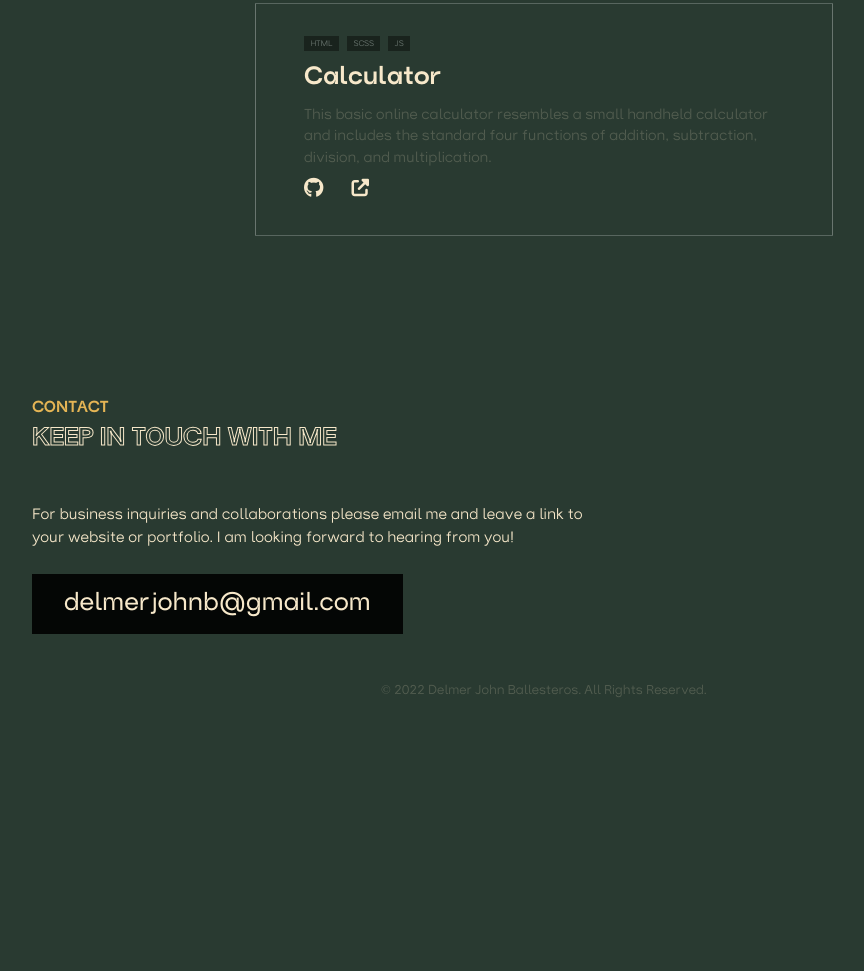
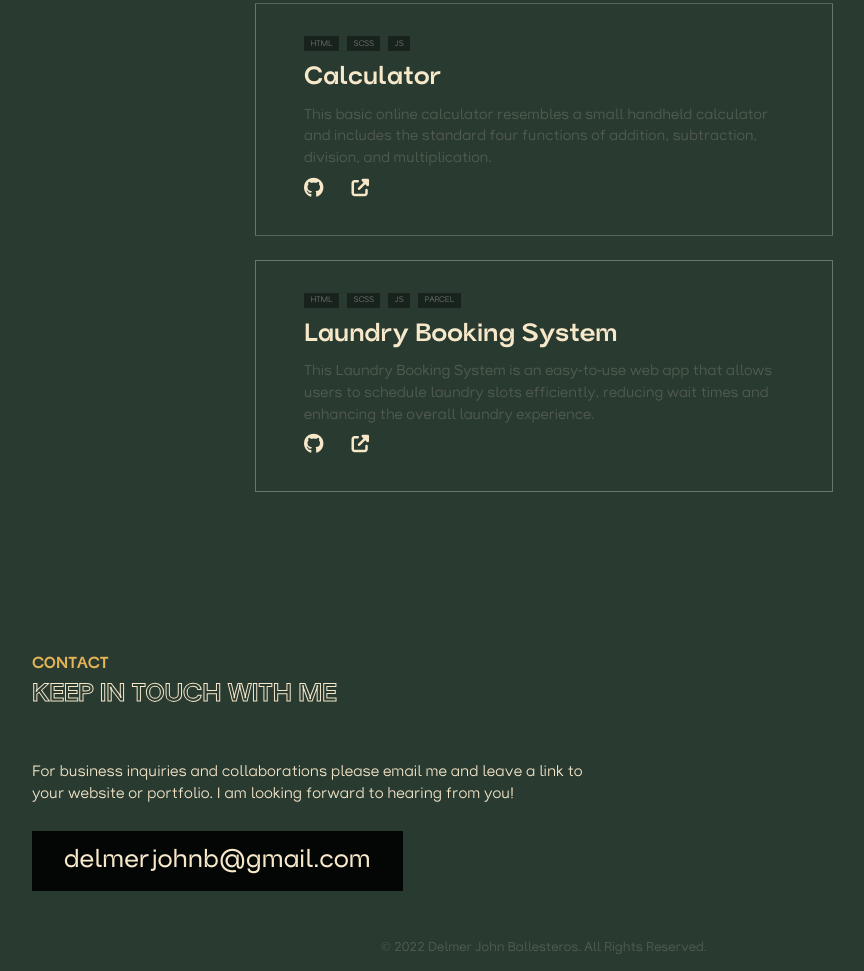
Before and after one commit to grixxxx/portWebsitev2, a website built with Parcel: page src/index.html in a window 1280 px wide. Shown: the part 1586-2557 px from the top of the page, without its empty margins (96-960 px from the left). Before the commit the page ends 2300 px from the top, so only its background shows below. Built offline with nearby package versions, Linux system fonts and the light colour scheme.

Commit message:
added new project

```diff
--- a/src/index.html
+++ b/src/index.html
@@ -198,6 +198,29 @@
             ></a>
           </div>
         </article>
+        <article class="project-card">
+          <div class="toolContainer">
+            <h3>HTML</h3>
+            <h3>SCSS</h3>
+            <h3>JS</h3>
+            <h3>PARCEL</h3>
+          </div>
+          <h2 class="card-title">Laundry Booking System</h2>
+
+          <p class="card--text">
+            This Laundry Booking System is an easy-to-use web app that allows users to schedule laundry slots efficiently, reducing wait times and enhancing the overall laundry experience.
+          </p>
+          <div class="card--link">
+            <a
+              href="https://github.com/grixxxx/laundry-booking-system2.git"
+              target="_blank"
+              ><i class="fa-brands fa-github"></i
+            ></a>
+            <a href="https://laundrybookingsystem.netlify.app" target="_blank"
+              ><i class="fa-solid fa-up-right-from-square"></i
+            ></a>
+          </div>
+        </article>
       </div>
     </section>
 
--- a/src/js/index.js
+++ b/src/js/index.js
@@ -44,6 +44,8 @@ var forEach = function (t, o, r) {
   else for (var e = 0, l = t.length; l > e; e++) o.call(r, t[e], e, t);
 };
 
+
+
 var hamburgers = document.querySelectorAll(".hamburger");
 if (hamburgers.length > 0) {
   forEach(hamburgers, function (hamburger) {
```
Also changed, not shown: package.json (+8 -5 lines), dist/Trap-Black.63f39e31.otf (added), dist/index.html, dist/myLogo.ae65630f.png (added), src/dist/css/index.css, 13 other files.
